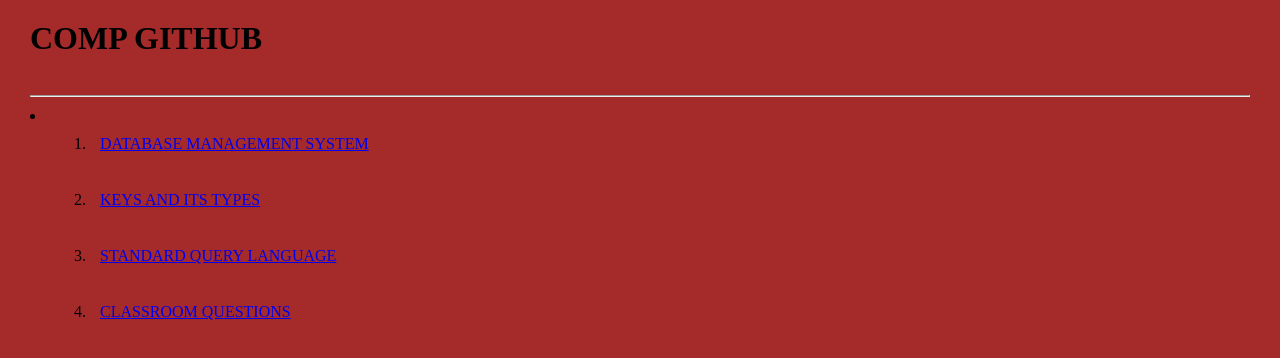
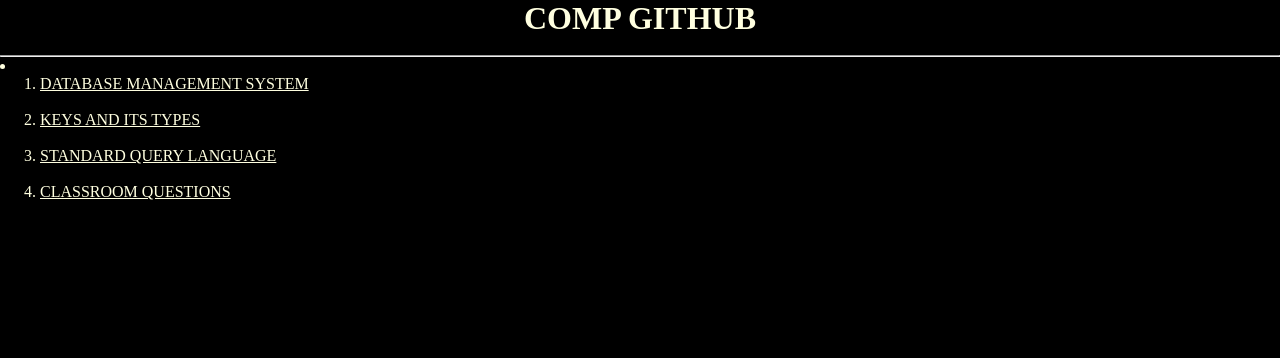
Before and after one commit to AAKRITI-NAGARKOTI/AAKRITI-O6, a plain HTML site: page index.html in a window 1280 px wide. Drawn offline with Linux system fonts and the light colour scheme.

Commit message:
Update styles.css

```diff
--- a/styles.css
+++ b/styles.css
@@ -1,6 +1,10 @@
 *{
-  margin: 10px;
-  background-color: brown;
-  color: ;
+  margin: 0px;
+  background-color: BLACK;
+  color: LIGHTYELLOW ;
 
 }
+h1{
+  text-align: center;
+
+}
```
